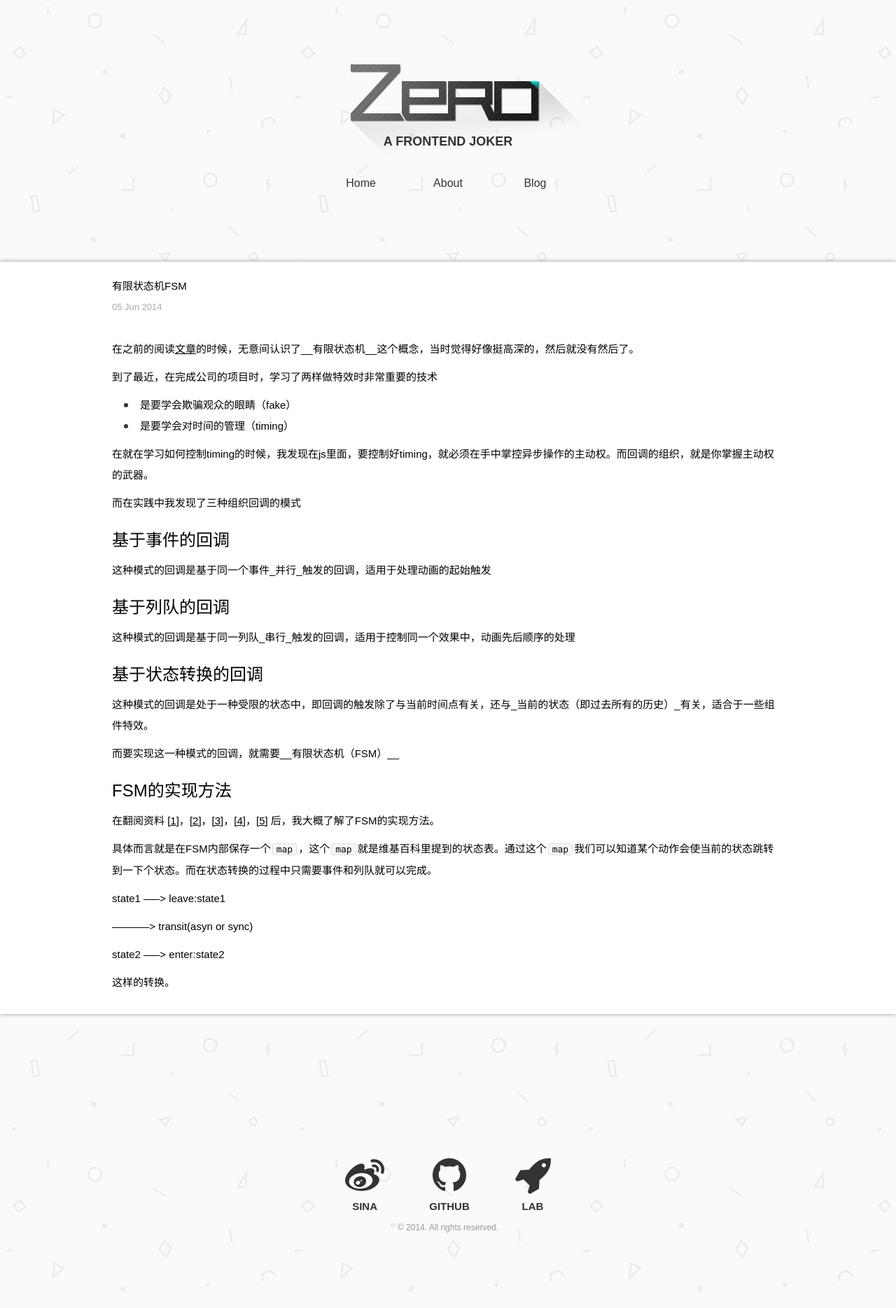
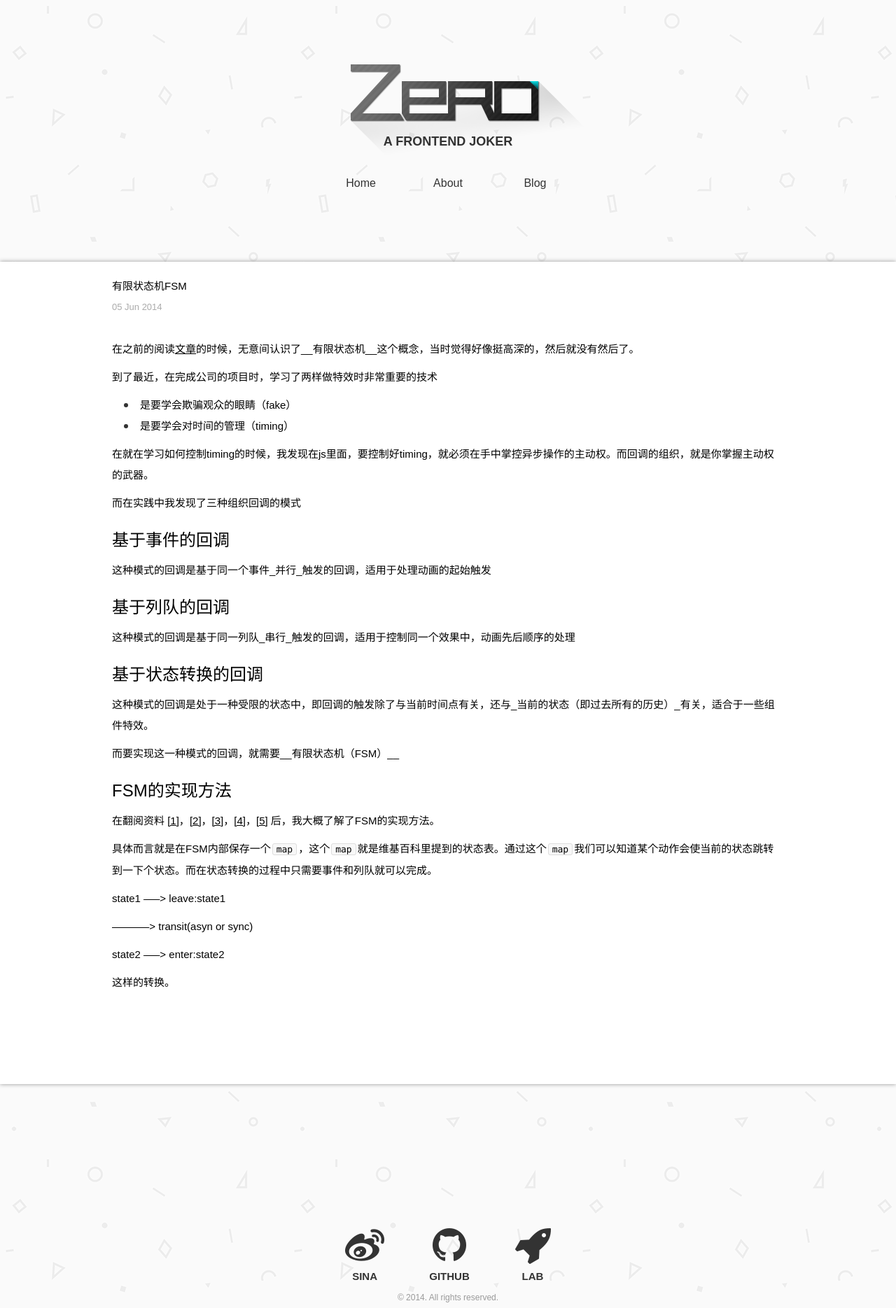
Before and after one commit to lizzz0523/lizzz0523.github.io, a Jekyll site: the page built from _posts/2014-06-05-finite-state-machine.md, in a window 1280 px wide. Shown: the whole page at 70% size. Built offline with Jekyll 4.4.1, drawn with Linux system fonts in a browser that asks for light colours; nearby versions of some CDN libraries; Markdown is read by kramdown in place of the engine named in the settings; comment, search, counter and statistics services are not loaded.

Commit message:
update style

```diff
--- a/css/zero.css
+++ b/css/zero.css
@@ -585,6 +585,10 @@ a, a:hover {
     font-size: 13px;
 }
 
+.post .post_comment {
+    padding: 50px 0;
+}
+
 .post .post_inner {
     width: 960px;
 }
--- a/data/tags.json
+++ b/data/tags.json
@@ -6,6 +6,5 @@ layout: nil
     {
         "tag"  : "{{ tag[0] }}",
         "size" : {{ tag[1].size }}
-        "text" : {{ tag[2] }}
     }{% if forloop.last == false %},{% endif %}
 {% endfor %}]
```
